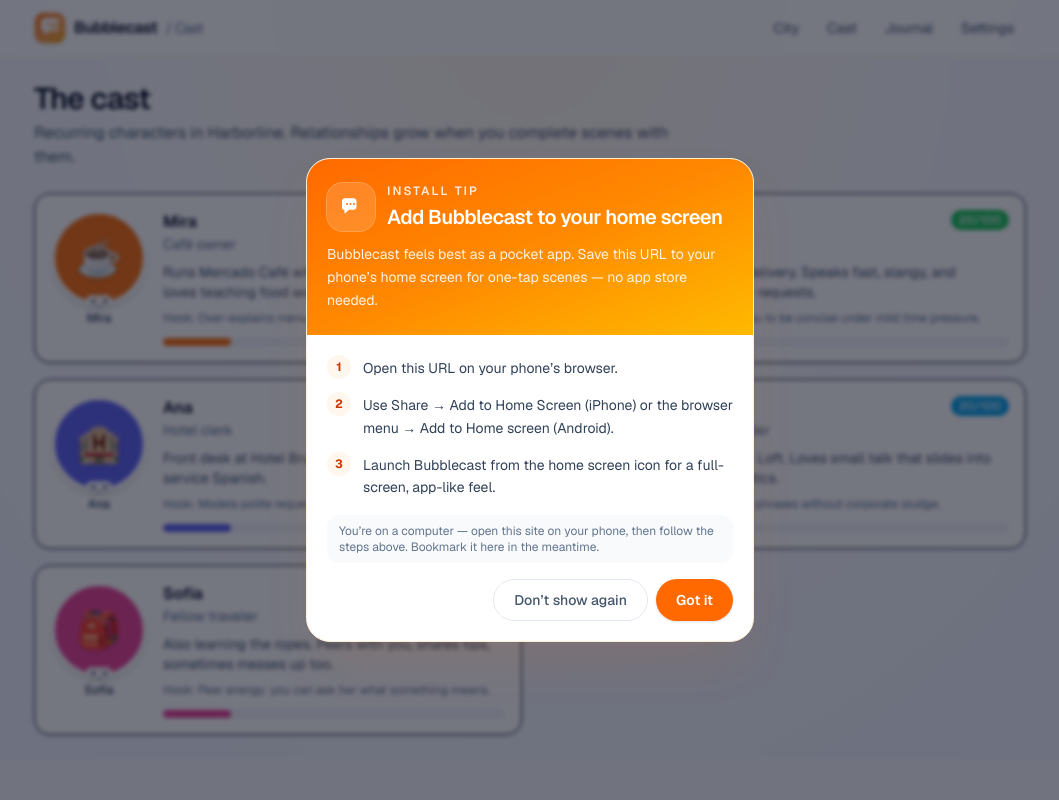
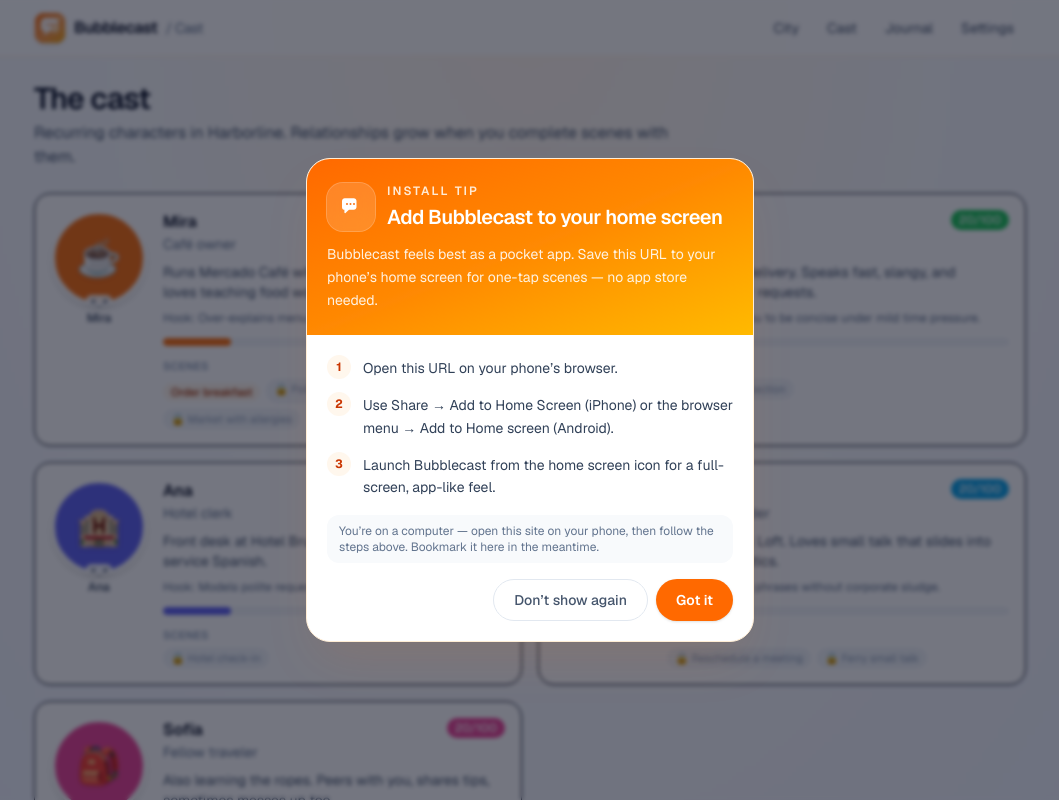
Before and after one commit to simonellefsen/bubblecast, a Next.js app: page /cast in a window 1280 px wide. Shown: the top 800 px of the page, without its empty margins (110-1169 px from the left). Built offline with nearby package versions, Linux system fonts and the light colour scheme; no server answers.

Commit message:
Link cast to scenes, improve map a11y, and clarify landing
Show per-character missions on Cast, label map pins for keyboard users,
respect reduced motion, expand health checks, and streamline home CTAs.

```diff
--- a/src/app/api/health/route.ts
+++ b/src/app/api/health/route.ts
@@ -2,10 +2,17 @@ import { NextResponse } from "next/server";
 import { hasApiKey, MODEL_ID } from "@/lib/ai/client";
 
 export async function GET() {
+  const hasSupabase = Boolean(
+    process.env.NEXT_PUBLIC_SUPABASE_URL &&
+      process.env.NEXT_PUBLIC_SUPABASE_ANON_KEY,
+  );
+
   return NextResponse.json({
     ok: true,
     hasXaiKey: hasApiKey(),
+    hasSupabase,
     model: MODEL_ID,
     world: "harborline",
+    missions: 7,
   });
 }
--- a/src/app/cast/page.tsx
+++ b/src/app/cast/page.tsx
@@ -1,9 +1,13 @@
 "use client";
 
+import Link from "next/link";
 import { useEffect, useState } from "react";
 import { AppShell } from "@/components/AppShell";
 import { CharacterAvatar } from "@/components/CharacterAvatar";
-import { harborline } from "@/content/harborline/world";
+import {
+  harborline,
+  isMissionUnlocked,
+} from "@/content/harborline/world";
 import type { LearnerProfile } from "@/content/types";
 import { hydrateLearner } from "@/lib/learner-client";
 
@@ -21,6 +25,8 @@ export default function CastPage() {
     };
   }, []);
 
+  const completed = learner?.completedMissionIds ?? [];
+
   return (
     <AppShell title="Cast">
       <div className="space-y-6">
@@ -35,6 +41,9 @@ export default function CastPage() {
           {harborline.characters.map((c) => {
             const rel = learner?.relationships.find((r) => r.characterId === c.id);
             const score = rel?.score ?? 20;
+            const missions = harborline.missions.filter((m) =>
+              m.castIds.includes(c.id),
+            );
             return (
               <article
                 key={c.id}
@@ -65,13 +74,52 @@ export default function CastPage() {
                   ) : null}
                   <div className="mt-3 h-2 overflow-hidden rounded-full bg-slate-100">
                     <div
-                      className="h-full rounded-full transition-all"
+                      className="h-full rounded-full transition-all motion-reduce:transition-none"
                       style={{
                         width: `${score}%`,
                         backgroundColor: c.accentColor,
                       }}
                     />
                   </div>
+                  {missions.length > 0 ? (
+                    <div className="mt-3">
+                      <p className="text-[11px] font-semibold uppercase tracking-wide text-slate-400">
+                        Scenes
+                      </p>
+                      <ul className="mt-1 flex flex-wrap gap-1.5">
+                        {missions.map((m) => {
+                          const unlocked = isMissionUnlocked(m.id, completed);
+                          const done = completed.includes(m.id);
+                          if (!unlocked) {
+                            return (
+                              <li
+                                key={m.id}
+                                className="rounded-full bg-slate-100 px-2 py-0.5 text-[11px] text-slate-400"
+                                title={m.unlockHint}
+                              >
+                                🔒 {m.title}
+                              </li>
+                            );
+                          }
+                          return (
+                            <li key={m.id}>
+                              <Link
+                                href={`/play/mission/${m.id}`}
+                                className={`rounded-full px-2 py-0.5 text-[11px] font-medium ${
+                                  done
+                                    ? "bg-emerald-50 text-emerald-800 hover:bg-emerald-100"
+                                    : "bg-orange-50 text-orange-800 hover:bg-orange-100"
+                                }`}
+                              >
+                                {done ? "✓ " : ""}
+                                {m.title}
+                              </Link>
+                            </li>
+                          );
+                        })}
+                      </ul>
+                    </div>
+                  ) : null}
                 </div>
               </article>
             );
--- a/src/app/globals.css
+++ b/src/app/globals.css
@@ -45,3 +45,14 @@ body {
   clip: auto;
   white-space: normal;
 }
+
+@media (prefers-reduced-motion: reduce) {
+  *,
+  *::before,
+  *::after {
+    animation-duration: 0.01ms !important;
+    animation-iteration-count: 1 !important;
+    transition-duration: 0.01ms !important;
+    scroll-behavior: auto !important;
+  }
+}
--- a/src/app/page.tsx
+++ b/src/app/page.tsx
@@ -4,7 +4,7 @@ import { harborline } from "@/content/harborline/world";
 export default function HomePage() {
   return (
     <div className="relative min-h-full overflow-hidden bg-slate-950 text-white">
-      <div className="pointer-events-none absolute inset-0 bg-[radial-gradient(ellipse_at_20%_20%,_#fb923c55,_transparent_50%),radial-gradient(ellipse_at_80%_0%,_#818cf855,_transparent_40%),radial-gradient(ellipse_at_50%_100%,_#34d39933,_transparent_45%)]" />
+      <div className="pointer-events-none absolute inset-0 bg-[radial-gradient(ellipse_at_20%_20%,_#fb923c55,_transparent_50%),radial-gradient(ellipse_at_80%_0%,_#818cf855,_transparent_40%),radial-gradient(ellipse_at_50%_100%,_#34d39933,_transparent_45%)] motion-reduce:hidden" />
       <div className="relative mx-auto flex min-h-full max-w-5xl flex-col px-4 py-10">
         <header className="flex items-center justify-between">
           <div className="flex items-center gap-2 font-semibold">
@@ -40,8 +40,14 @@ export default function HomePage() {
           </p>
           <div className="mt-8 flex flex-wrap gap-3">
             <Link
+              href="/play/mission/cafe-breakfast"
+              className="rounded-full bg-orange-500 px-6 py-3 text-sm font-semibold text-white shadow-lg shadow-orange-500/30 hover:bg-orange-400"
+            >
+              Start: Order breakfast
+            </Link>
+            <Link
               href="/play"
-              className="rounded-full bg-orange-500 px-6 py-3 text-sm font-semibold text-white shadow-lg shadow-orange-500/30 hover:bg-orange-400"
+              className="rounded-full border border-white/25 bg-white/5 px-6 py-3 text-sm font-medium text-white hover:bg-white/10"
             >
               Open Harborline map
             </Link>
@@ -54,40 +60,38 @@ export default function HomePage() {
           </div>
         </section>
 
-        <section className="mt-16 grid gap-4 sm:grid-cols-3">
+        <section className="mt-16 grid gap-4 sm:grid-cols-2 lg:grid-cols-4">
           {[
             {
               title: "Comic warmups",
-              body: "3–4 panel speech-bubble stories introduce the phrases you’ll need.",
-              emoji: "comics",
+              body: "Short speech-bubble panels introduce phrases in context.",
             },
             {
               title: "Live scenes",
-              body: "Improv with Mira, Tomi, Ana and friends. Hints ladder when you’re stuck.",
-              emoji: "stage",
+              body: "Improv with Mira, Tomi, Ana and friends. Hints + phrase bank.",
             },
             {
-              title: "Mission outcomes",
-              body: "Win, partial, or graceful fail — then debrief, vocab, and cast relationships.",
-              emoji: "mission",
+              title: "Unlocks",
+              body: "Café → station → hotel → cowork → market → night ferry.",
+            },
+            {
+              title: "Journal",
+              body: "Practice vocab, track bonds, export progress anytime.",
             },
           ].map((card) => (
             <div
               key={card.title}
               className="rounded-2xl border border-white/10 bg-white/5 p-5 backdrop-blur"
             >
-              <div className="text-xs font-semibold uppercase tracking-wide text-orange-300">
-                {card.emoji}
-              </div>
-              <h2 className="mt-2 text-lg font-semibold">{card.title}</h2>
+              <h2 className="text-lg font-semibold">{card.title}</h2>
               <p className="mt-2 text-sm text-white/70">{card.body}</p>
             </div>
           ))}
         </section>
 
         <p className="mt-auto pt-16 text-xs text-white/40">
-          Adults · travel & work · CEFR A1–B1 · powered by xAI · progress stored
-          locally in your browser
+          Adults · travel & work · CEFR A1–B1 · xAI + Supabase · install as a
+          home-screen app
         </p>
       </div>
     </div>
--- a/src/app/settings/page.tsx
+++ b/src/app/settings/page.tsx
@@ -21,6 +21,7 @@ export default function SettingsPage() {
   const [learner, setLearner] = useState<LearnerProfile | null>(null);
   const [health, setHealth] = useState<{
     hasXaiKey: boolean;
+    hasSupabase?: boolean;
     model: string;
   } | null>(null);
   const [saved, setSaved] = useState(false);
@@ -46,7 +47,9 @@ export default function SettingsPage() {
     fetch("/api/health")
       .then((r) => r.json())
       .then(setHealth)
-      .catch(() => setHealth({ hasXaiKey: false, model: "unknown" }));
+      .catch(() =>
+        setHealth({ hasXaiKey: false, hasSupabase: false, model: "unknown" }),
+      );
     return () => {
       cancelled = true;
     };
@@ -107,9 +110,23 @@ export default function SettingsPage() {
           <h2 className="font-semibold">Backend</h2>
           <dl className="mt-3 space-y-2 text-sm">
             <div className="flex justify-between gap-3">
-              <dt className="text-slate-500">Supabase</dt>
+              <dt className="text-slate-500">Supabase (client)</dt>
               <dd className={supabaseOn ? "text-emerald-600" : "text-amber-600"}>
                 {supabaseOn ? "configured" : "missing env"}
+              </dd>
+            </div>
+            <div className="flex justify-between gap-3">
+              <dt className="text-slate-500">Supabase (server env)</dt>
+              <dd
+                className={
+                  health?.hasSupabase ? "text-emerald-600" : "text-amber-600"
+                }
+              >
+                {health
+                  ? health.hasSupabase
+                    ? "present"
+                    : "missing"
+                  : "…"}
               </dd>
             </div>
             <div className="flex justify-between gap-3">
--- a/src/components/CityMap.tsx
+++ b/src/components/CityMap.tsx
@@ -64,15 +64,19 @@ export function CityMap({ learner }: { learner: LearnerProfile }) {
               <div className="group relative">
                 <button
                   type="button"
-                  className={`flex h-14 w-14 items-center justify-center rounded-2xl border-2 border-white text-2xl shadow-lg transition group-hover:scale-110 ${
+                  aria-label={`${loc.name}${anyUnlocked ? "" : " (locked)"}`}
+                  aria-haspopup="true"
+                  className={`flex h-14 w-14 items-center justify-center rounded-2xl border-2 border-white text-2xl shadow-lg transition group-hover:scale-110 group-focus-within:scale-110 motion-reduce:transition-none motion-reduce:group-hover:scale-100 ${
                     anyUnlocked ? "bg-white/90" : "bg-slate-200/90 grayscale"
                   }`}
                   title={loc.name}
                 >
                   {loc.emoji}
                 </button>
-                <div className="invisible absolute left-1/2 top-full z-10 mt-2 w-64 -translate-x-1/2 rounded-2xl border border-slate-200 bg-white p-3 opacity-0 shadow-xl transition group-hover:visible group-hover:opacity-100 group-focus-within:visible group-focus-within:opacity-100">
-                  <div className="font-semibold">{loc.name}</div>
+                <div className="invisible absolute left-1/2 top-full z-10 mt-2 w-64 -translate-x-1/2 rounded-2xl border border-slate-200 bg-white p-3 opacity-0 shadow-xl transition group-hover:visible group-hover:opacity-100 group-focus-within:visible group-focus-within:opacity-100 motion-reduce:transition-none">
+                  <div className="font-semibold" id={`loc-${loc.id}`}>
+                    {loc.name}
+                  </div>
                   <p className="mt-1 text-xs text-slate-500">{loc.blurb}</p>
                   <ul className="mt-2 space-y-1">
                     {missions.map((m) => {
```
Also changed, not shown: 1 other file (tests, documents, lock files or other folders).
